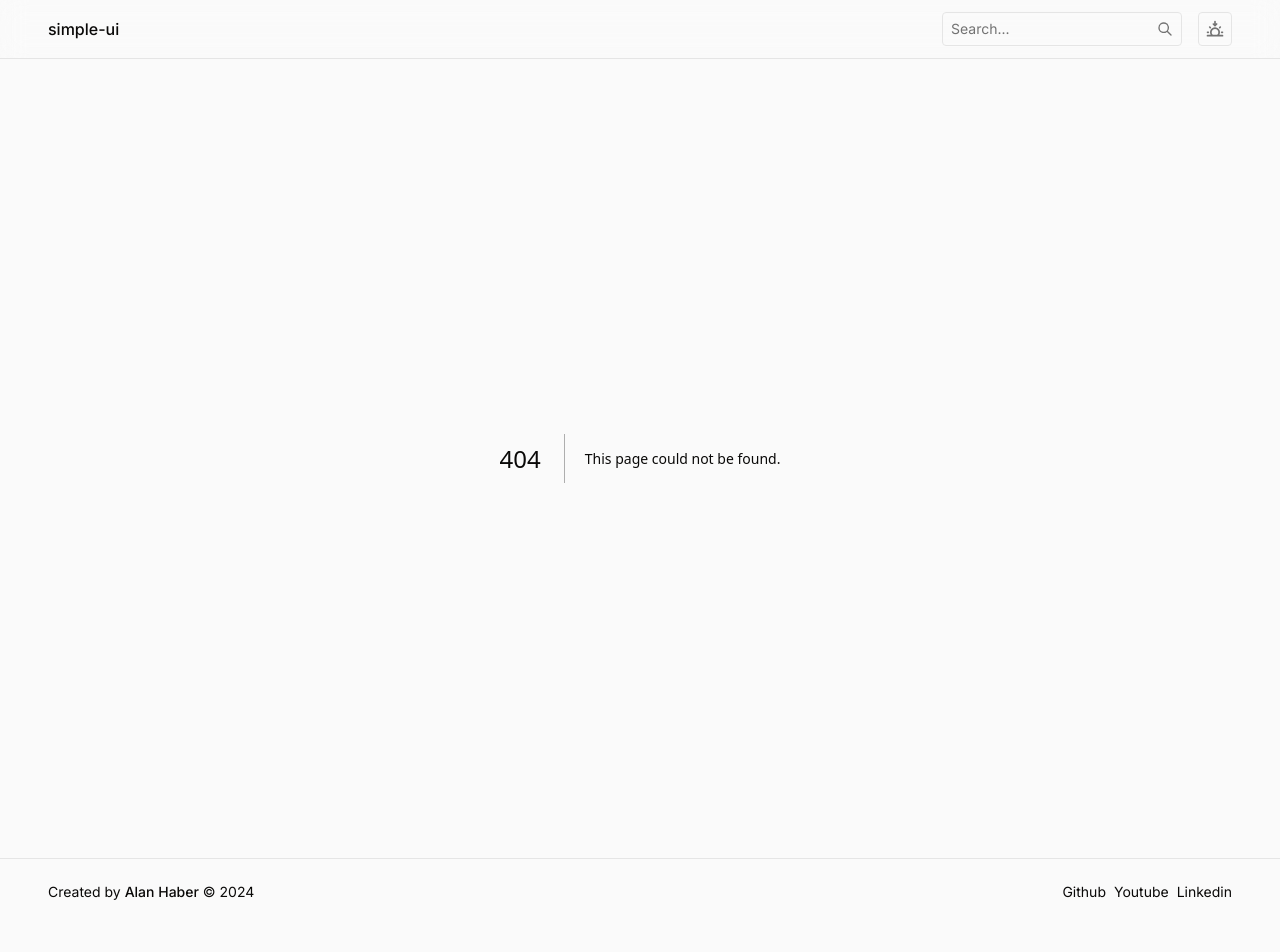
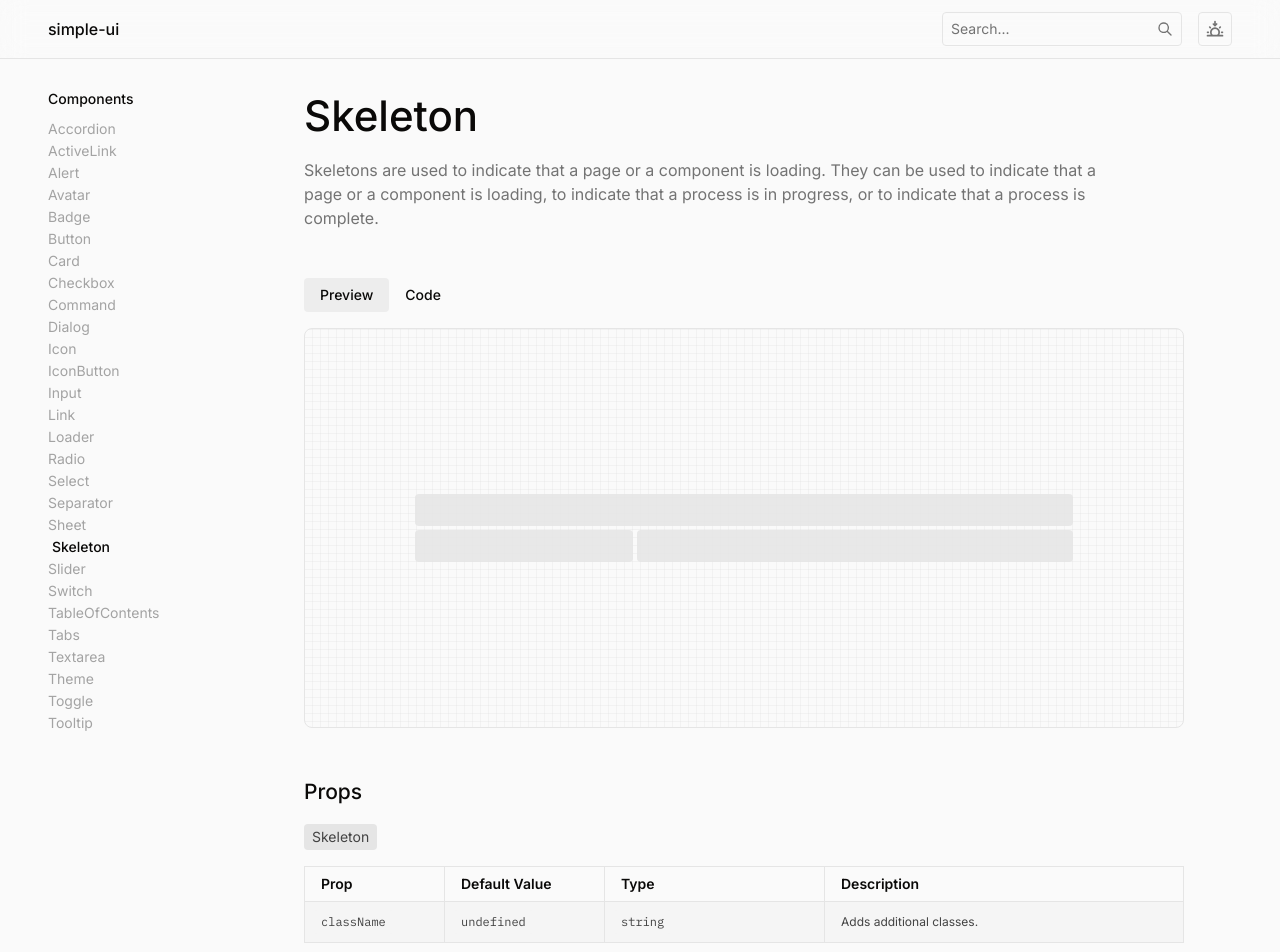
Before and after one commit to haberalan/simple-ui, a Next.js app: page /components/skeleton in a window 1280 px wide. Before the commit this address had no page. Shown: the top 952 px of the page. Before the commit the page ends 925 px from the top, so only its background shows below. Built offline with nearby package versions, Linux system fonts and the light colour scheme.

Commit message:
fix: skeleton

```diff
--- /dev/null
+++ b/app/(sites)/components/skeleton/page.tsx
@@ -0,0 +1,41 @@
+import { Skeleton } from "@/components/ui";
+import {
+  ComponentHeader,
+  ComponentPreview,
+  ComponentProps,
+} from "../_components";
+
+export default function Page() {
+  return (
+    <>
+      <ComponentHeader
+        name="Skeleton"
+        description="Skeletons are used to indicate that a page or a component is loading. They can be used to indicate that a page or a component is loading, to indicate that a process is in progress, or to indicate that a process is complete."
+      />
+      <ComponentPreview
+        preview={
+          <div className="flex w-3/4 flex-wrap gap-1">
+            <Skeleton className="h-8 w-full rounded-1" />
+            <Skeleton className="h-8 w-full flex-1 rounded-1" />
+            <Skeleton className="h-8 w-full flex-[2] rounded-1" />
+          </div>
+        }
+      />
+      <ComponentProps
+        elements={[
+          {
+            name: "Skeleton",
+            props: [
+              {
+                name: "className",
+                default: "undefined",
+                type: "string",
+                description: "Adds additional classes.",
+              },
+            ],
+          },
+        ]}
+      />
+    </>
+  );
+}
--- a/components/ui/Skeleton/component.styles.ts
+++ b/components/ui/Skeleton/component.styles.ts
@@ -1,5 +1,5 @@
-import styles from '@/lib/styles';
+import styles from "@/lib/styles";
 
-const SkeletonStyles = styles('animate-pulse bg-gray-300 dark:bg-gray-900');
+const SkeletonStyles = styles("animate-pulse bg-gray-300 dark:bg-gray-900");
 
 export { SkeletonStyles };
--- a/components/ui/Skeleton/component.tsx
+++ b/components/ui/Skeleton/component.tsx
@@ -1,7 +1,7 @@
 // region Imports
-import React from 'react';
-import { SkeletonProps } from './component.types';
-import { SkeletonStyles } from './component.styles';
+import React from "react";
+import { SkeletonProps } from "./component.types";
+import { SkeletonStyles } from "./component.styles";
 // endregion
 
 // region Component
--- a/components/ui/Skeleton/index.ts
+++ b/components/ui/Skeleton/index.ts
@@ -1,3 +1,3 @@
-import Skeleton from './component';
+import Skeleton from "./component";
 
 export default Skeleton;
```
